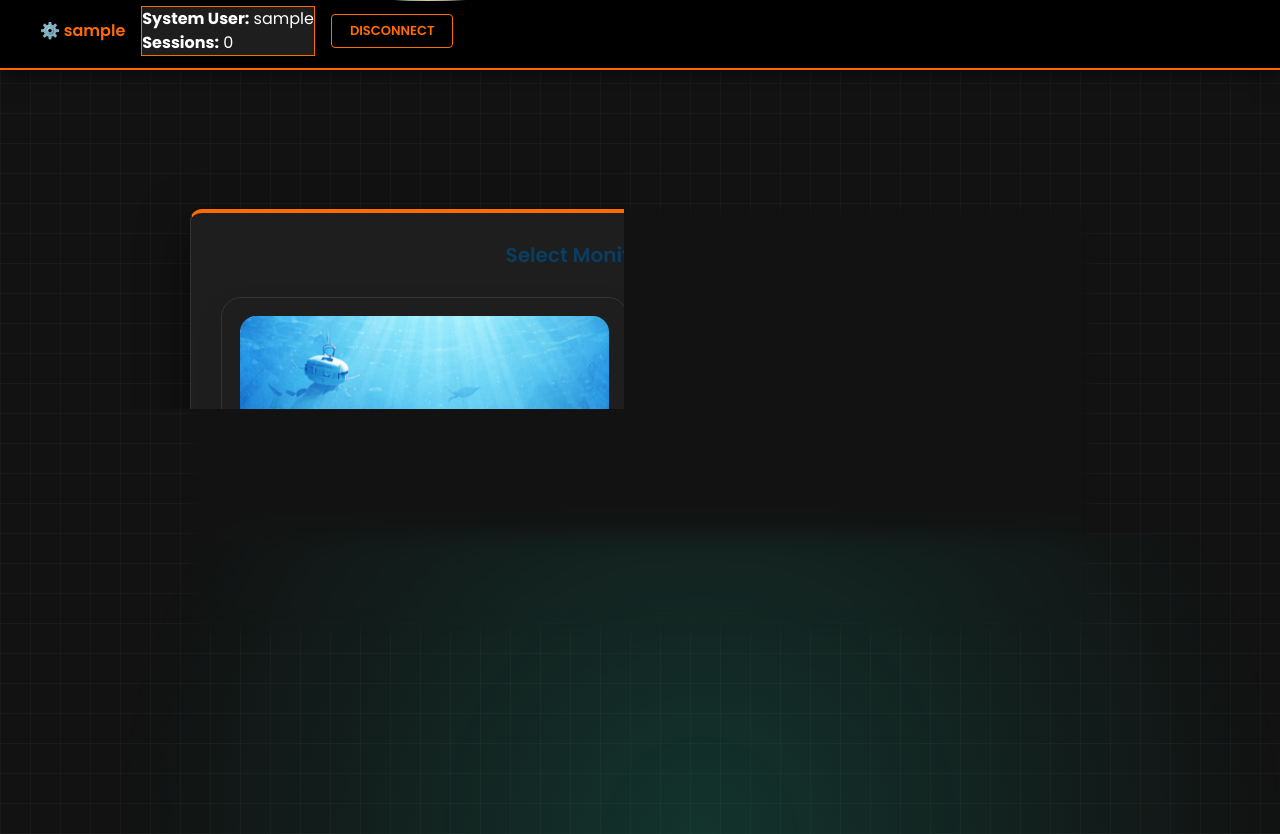
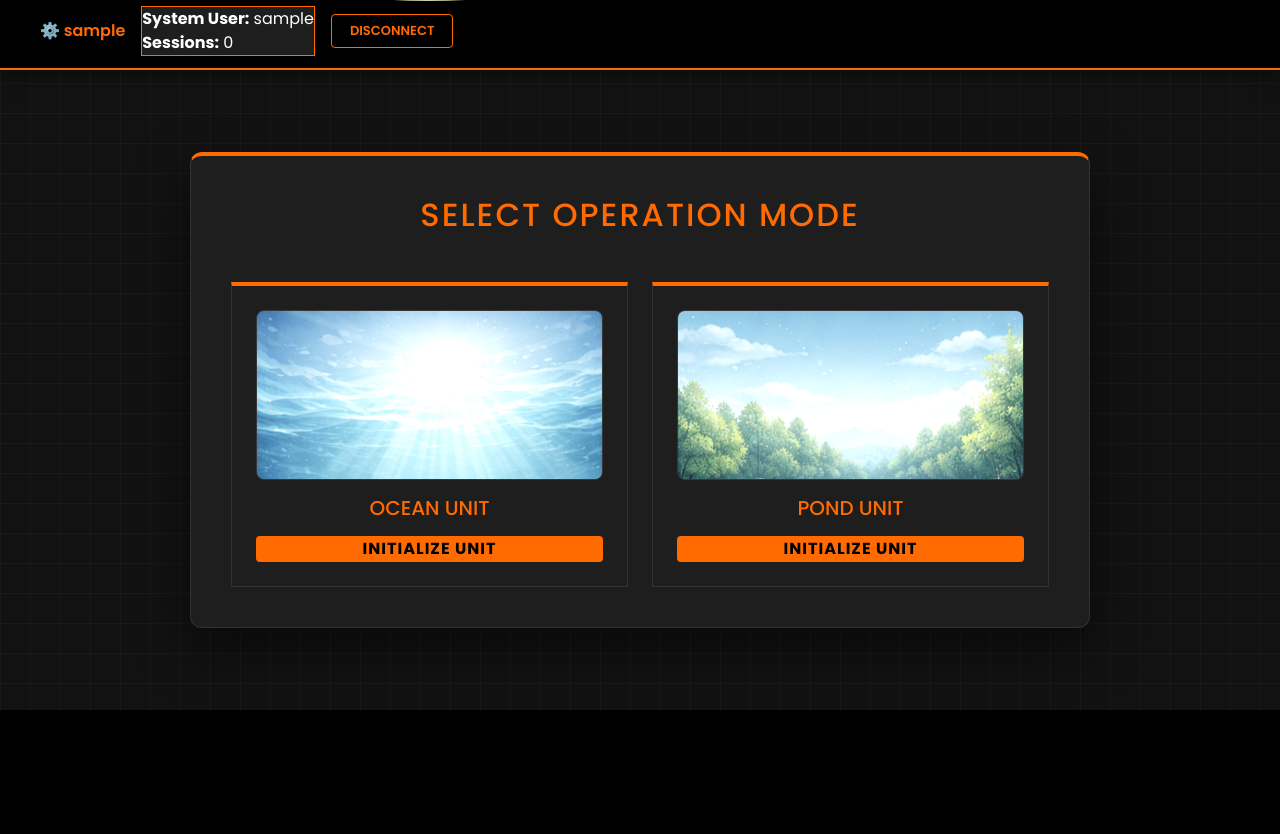
Before and after one commit to pgrapher906-ctrl/project, a Flask app: page /select_water in a window 1280 px wide; the page is wider, and only the part inside the window is pictured. Shown: the part 787-1621 px from the top of that part. After the commit the page ends 1497 px from the top of that part, so only its background shows below. Run offline with Flask 3, Linux system fonts and the light colour scheme; the visitor is signed in with stand-in values (Sample User, id 1).

Commit message:
Update select_water.html

```diff
--- a/app/templates/select_water.html
+++ b/app/templates/select_water.html
@@ -1,196 +1,40 @@
 {% extends 'base.html' %}
-{% block title %}Select Monitoring Type | Smart Water Monitoring{% endblock %}
+{% block title %}System Configuration | Monitoring{% endblock %}
 
 {% block content %}
-
 <style>
-
-/* =========================================
-   MOBILE-FIRST CLEAN OCEAN BACKGROUND
-========================================= */
-
-.select-wrapper {
-    min-height: 88vh;
-    display: flex;
-    align-items: center;
-    justify-content: center;
-    padding: 20px;
-    position: relative;
-}
-
-/* Soft animated ocean glow */
-.select-wrapper::before {
-    content: "";
-    position: absolute;
-    bottom: -60px;
-    left: -20%;
-    width: 140%;
-    height: 300px;
-    background: radial-gradient(circle at 50% 100%, rgba(26,188,156,0.20), transparent 70%);
-    animation: waveMove 6s ease-in-out infinite alternate;
-    z-index: 1;
-}
-
-@keyframes waveMove {
-    from { transform: translateX(-4%); }
-    to { transform: translateX(4%); }
-}
-
-/* =========================================
-   GLASS CONTAINER
-========================================= */
-
-.select-container {
-    width: 100%;
-    max-width: 900px;
-    padding: 30px;
-    border-radius: 24px;
-    background: rgba(255,255,255,0.95);
-    backdrop-filter: blur(12px);
-    box-shadow: 0 25px 55px rgba(0,0,0,0.12);
-    position: relative;
-    z-index: 10;
-}
-
-.select-title {
-    font-weight: 600;
-    font-size: 20px;
-    color: #0A3D62;
-    margin-bottom: 30px;
-}
-
-/* =========================================
-   WATER CARDS
-========================================= */
-
-.water-card {
-    border-radius: 20px;
-    padding: 18px;
-    background: white;
-    box-shadow: 0 12px 30px rgba(0,0,0,0.08);
-    transition: all 0.3s ease;
-}
-
-.water-card:hover {
-    transform: translateY(-6px);
-    box-shadow: 0 20px 45px rgba(0,0,0,0.12);
-}
-
-/* Image */
-.water-preview {
-    height: 170px;
-    border-radius: 16px;
-    margin-bottom: 18px;
-    background-size: cover;
-    background-position: center;
-}
-
-/* Titles */
-.water-title {
-    font-weight: 600;
-    font-size: 16px;
-    margin-bottom: 15px;
-}
-
-/* Buttons */
-.btn-ocean,
-.btn-pond {
-    width: 100%;
-    padding: 11px;
-    border-radius: 12px;
-    border: none;
-    font-weight: 500;
-    color: white;
-    transition: 0.3s ease;
-}
-
-.btn-ocean {
-    background: linear-gradient(90deg, #0A3D62, #1ABC9C);
-}
-
-.btn-pond {
-    background: linear-gradient(90deg, #1ABC9C, #16A085);
-}
-
-.btn-ocean:hover,
-.btn-pond:hover {
-    transform: translateY(-2px);
-    opacity: 0.95;
-}
-
-/* Mobile spacing */
-@media (max-width: 768px) {
-    .select-container {
-        padding: 22px;
-    }
-
-    .water-preview {
-        height: 150px;
-    }
-
-    .select-title {
-        font-size: 18px;
-    }
-}
-
+.select-wrapper { min-height: 80vh; display: flex; align-items: center; justify-content: center; }
+.select-container { padding: 40px; width: 100%; max-width: 900px; }
+.select-title { color: #FF6B00 !important; text-transform: uppercase; letter-spacing: 2px; }
+.water-card { border-top: 4px solid #FF6B00 !important; }
+.water-preview { filter: grayscale(0.5) contrast(1.2); border: 1px solid #444; }
 </style>
 
 <div class="select-wrapper">
     <div class="select-container">
-
-        <h2 class="select-title text-center">
-            Select Monitoring Location
-        </h2>
-
+        <h2 class="select-title text-center mb-5">Select Operation Mode</h2>
         <div class="row g-4">
-
-            <!-- OCEAN CARD -->
             <div class="col-md-6">
-                <div class="water-card text-center">
-
-                    <div class="water-preview"
-                         style="background-image: url('{{ url_for('static', filename='images/ocean.jpg') }}');">
-                    </div>
-
-                    <h5 class="water-title text-primary">
-                        🌊 Ocean Monitoring
-                    </h5>
-
+                <div class="water-card text-center p-4">
+                    <div class="water-preview mb-3" style="height:170px; background-image: url('{{ url_for('static', filename='images/ocean.jpg') }}'); background-size:cover; border-radius:8px;"></div>
+                    <h5 class="water-title mb-3">OCEAN UNIT</h5>
                     <form method="POST" action="{{ url_for('main.select_water') }}">
                         <input type="hidden" name="water_type" value="ocean">
-                        <button type="submit" class="btn-ocean">
-                            Enter Ocean Monitoring
-                        </button>
+                        <button type="submit" class="btn-ocean w-100">Initialize Unit</button>
                     </form>
-
                 </div>
             </div>
-
-            <!-- POND CARD -->
             <div class="col-md-6">
-                <div class="water-card text-center">
-
-                    <div class="water-preview"
-                         style="background-image: url('{{ url_for('static', filename='images/pond.jpg') }}');">
-                    </div>
-
-                    <h5 class="water-title text-success">
-                        🏞 Pond Monitoring
-                    </h5>
-
+                <div class="water-card text-center p-4">
+                    <div class="water-preview mb-3" style="height:170px; background-image: url('{{ url_for('static', filename='images/pond.jpg') }}'); background-size:cover; border-radius:8px;"></div>
+                    <h5 class="water-title mb-3">POND UNIT</h5>
                     <form method="POST" action="{{ url_for('main.select_water') }}">
                         <input type="hidden" name="water_type" value="pond">
-                        <button type="submit" class="btn-pond">
-                            Enter Pond Monitoring
-                        </button>
+                        <button type="submit" class="btn-pond w-100">Initialize Unit</button>
                     </form>
-
                 </div>
             </div>
-
         </div>
-
     </div>
 </div>
-
 {% endblock %}
```
